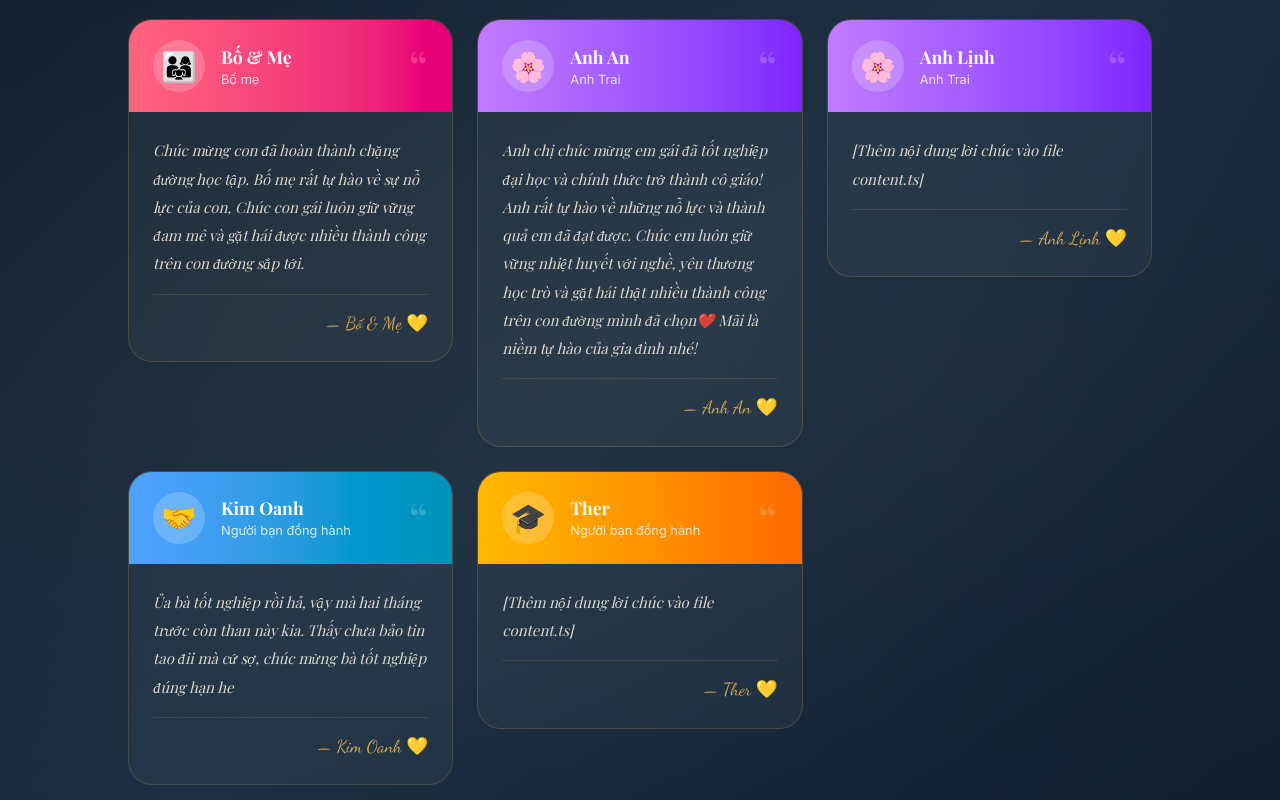
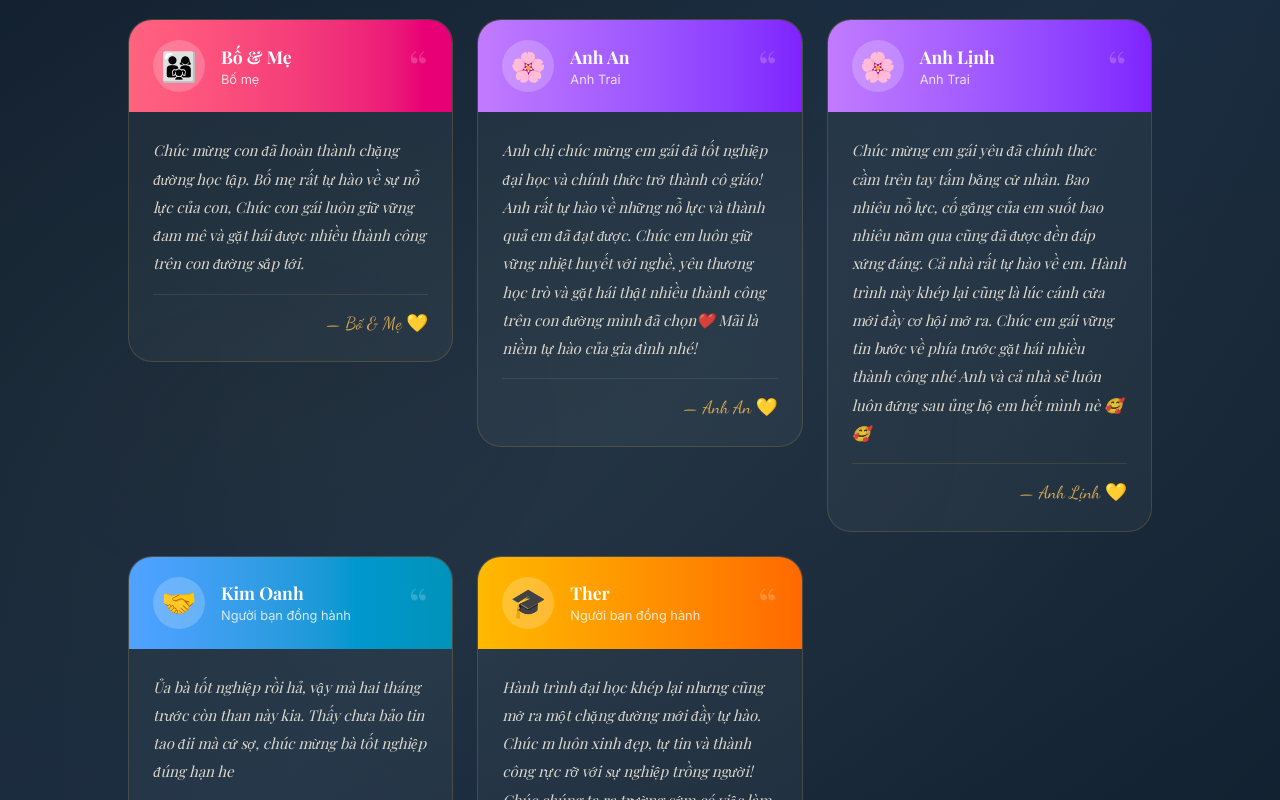
Before and after one commit to Joycee23/Her-Graduation_Book, a Next.js app: page / in a window 1280 px wide. Shown: the part 9460-10260 px from the top of the page. Built offline with nearby package versions, Linux system fonts and the light colour scheme; a web font is replaced by a local one.

Commit message:
update content

```diff
--- a/src/content.ts
+++ b/src/content.ts
@@ -149,7 +149,9 @@ Mãi là niềm tự hào của gia đình nhé!`,
       sender: "Anh Lịnh",
       role: "Anh Trai",
       avatar: "🌸",
-      message: "[Thêm nội dung lời chúc vào file content.ts]",
+      message: `Chúc mừng em gái yêu đã chính thức cầm trên tay tấm bằng cử nhân. Bao nhiêu nỗ lực, cố gắng của em suốt bao nhiêu năm qua cũng đã được đền đáp xứng đáng. Cả nhà rất tự hào về em.
+Hành trình này khép lại cũng là lúc cánh cửa mới đầy cơ hội mở ra. Chúc em gái vững tin bước về phía trước gặt hái nhiều thành công nhé
+Anh và cả nhà sẽ luôn luôn đứng sau ủng hộ em hết mình nè 🥰🥰`,
       color: "from-purple-400 to-violet-600",
     },
     {
@@ -163,7 +165,7 @@ Mãi là niềm tự hào của gia đình nhé!`,
       sender: "Ther",
       role: "Người bạn đồng hành",
       avatar: "🎓",
-      message: "[Thêm nội dung lời chúc vào file content.ts]",
+      message: "Hành trình đại học khép lại nhưng cũng mở ra một chặng đường mới đầy tự hào. Chúc m luôn xinh đẹp, tự tin và thành công rực rỡ với sự nghiệp trồng người! Chúc chúng ta ra trường sớm có việc làm hẹ hẹ. Ther",
       color: "from-amber-400 to-orange-500",
     },
   ],
```
